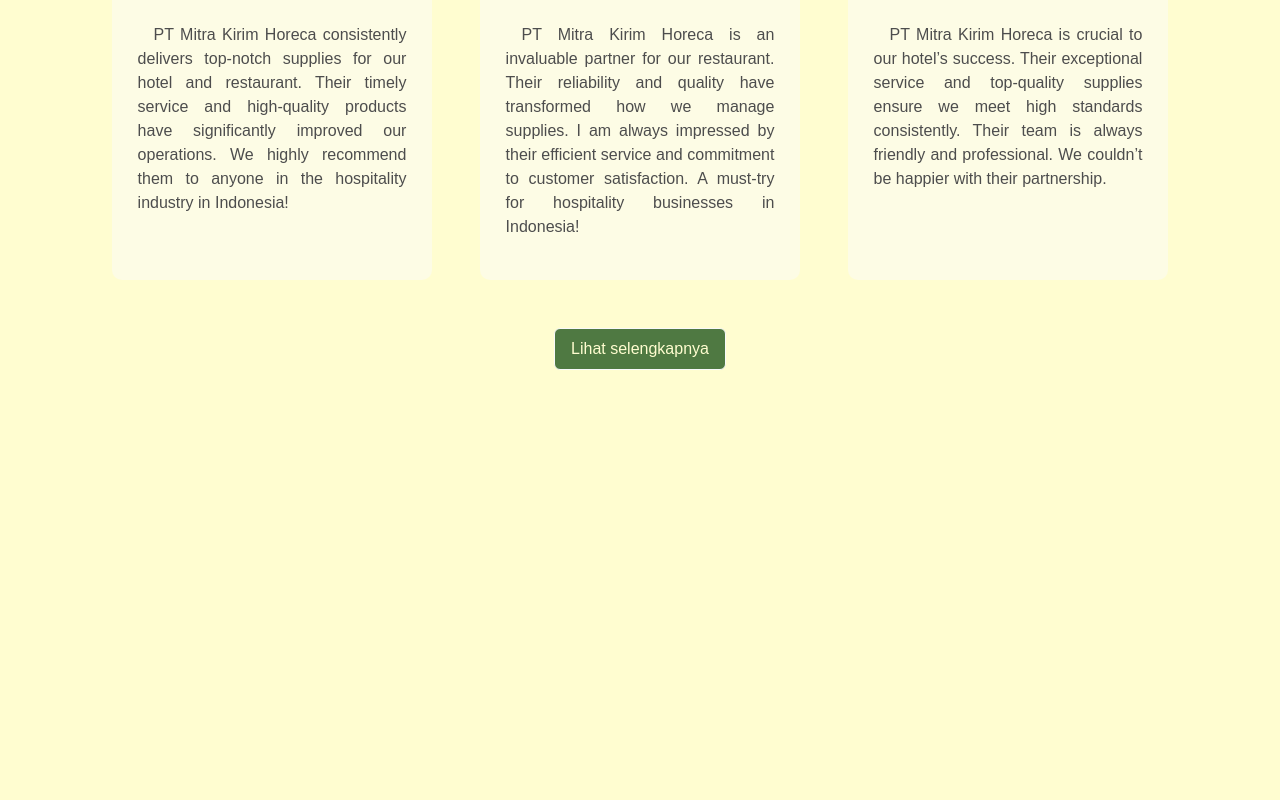
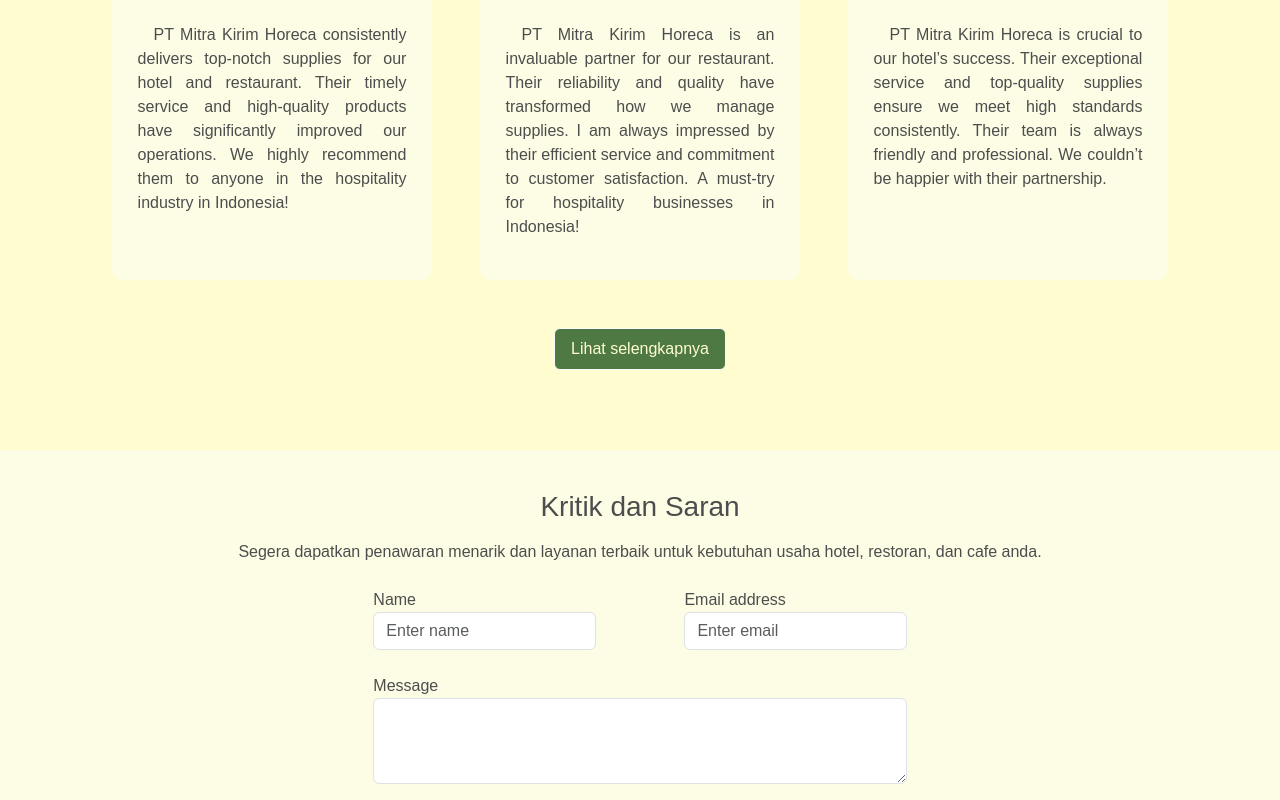
Before and after one commit to nathan-nando/mitra-kirim-fe, a Next.js app: page / in a window 1280 px wide. Shown: the part 2177-2977 px from the top of the page. Before the commit the page ends 2547 px from the top, so only its background shows below. Built offline with nearby package versions, Linux system fonts and the light colour scheme.

Commit message:
add form

```diff
--- a/package.json
+++ b/package.json
@@ -11,6 +11,7 @@
   "dependencies": {
     "bootstrap": "^5.3.3",
     "bootstrap-icons": "^1.11.3",
+    "dompurify": "^3.2.3",
     "next": "15.1.4",
     "react": "^19.0.0",
     "react-bootstrap": "^2.10.7",
--- a/src/app/(guest)/page.tsx
+++ b/src/app/(guest)/page.tsx
@@ -2,6 +2,7 @@
 import {Hero} from "@/components/hero/Hero";
 import {Services} from "@/components/services/Services";
 import {Testimonial} from "@/components/testimoni/Testimonial";
+import {FormSuggestion} from "@/components/form/FormSuggestion";
 
 export default function Home() {
     return (
@@ -10,6 +11,7 @@
             <Hero/>
             <Services/>
             <Testimonial/>
+            <FormSuggestion/>
         </>
     );
 }
--- /dev/null
+++ b/src/components/form/FormSuggestion.tsx
@@ -0,0 +1,37 @@
+import "./form-suggestion.css"
+
+export function FormSuggestion() {
+    const header = "Kritik dan Saran"
+    const description = "Segera dapatkan penawaran menarik dan layanan terbaik untuk kebutuhan usaha hotel, restoran, dan cafe anda."
+    return <div className={"form-suggestion d-flex flex-column gap-2 align-items-center text-black-custom"}>
+        <h3>{header}</h3>
+        <p>{description}</p>
+        <form className={"d-flex flex-column gap-4 col-5"}>
+            <div className={"d-flex flex-row justify-content-between"}>
+                <div className="form-group col-5">
+                    <label htmlFor="nameInput">Name</label>
+                    <input type="text"
+                           className="form-control"
+                           id="nameInput"
+                           aria-describedby="emailHelp"
+                           placeholder="Enter name"/>
+                </div>
+                <div className="form-group col-5">
+                    <label htmlFor="emailInput">Email address</label>
+                    <input type="email"
+                           className="form-control"
+                           id="emailInput"
+                           aria-describedby="emailHelp"
+                           placeholder="Enter email"/>
+                </div>
+            </div>
+            <div className="form-group">
+                <label htmlFor="nameInput">Message</label>
+                <div className="mb-3">
+                    <textarea className="form-control" id="textareaMessage" rows={3}></textarea>
+                </div>
+            </div>
+
+        </form>
+    </div>
+}
--- /dev/null
+++ b/src/components/form/form-suggestion.css
@@ -0,0 +1,5 @@
+.form-suggestion {
+    padding-top: 5vh;
+    margin-top: 10vh;
+    background-color: var(--white);
+}
```
Also changed, not shown: 1 other file (tests, documents, lock files or other folders).
